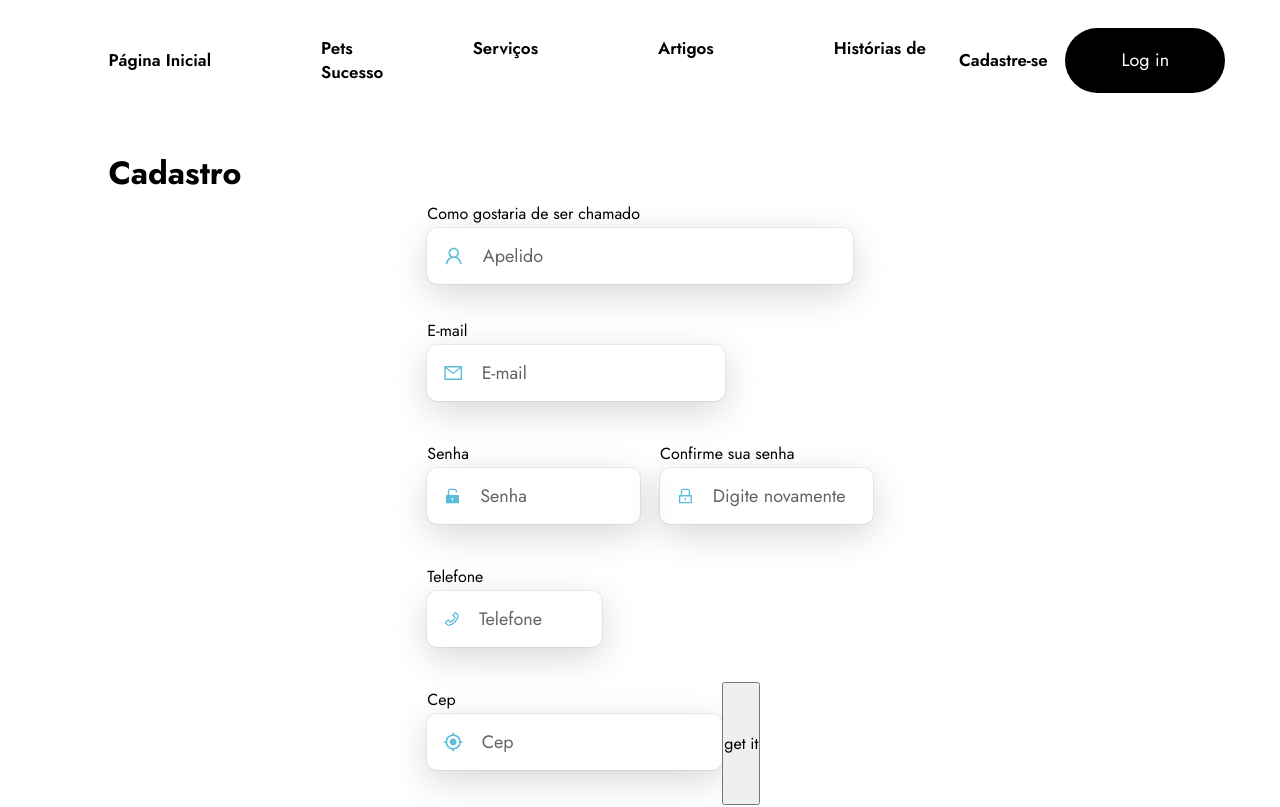
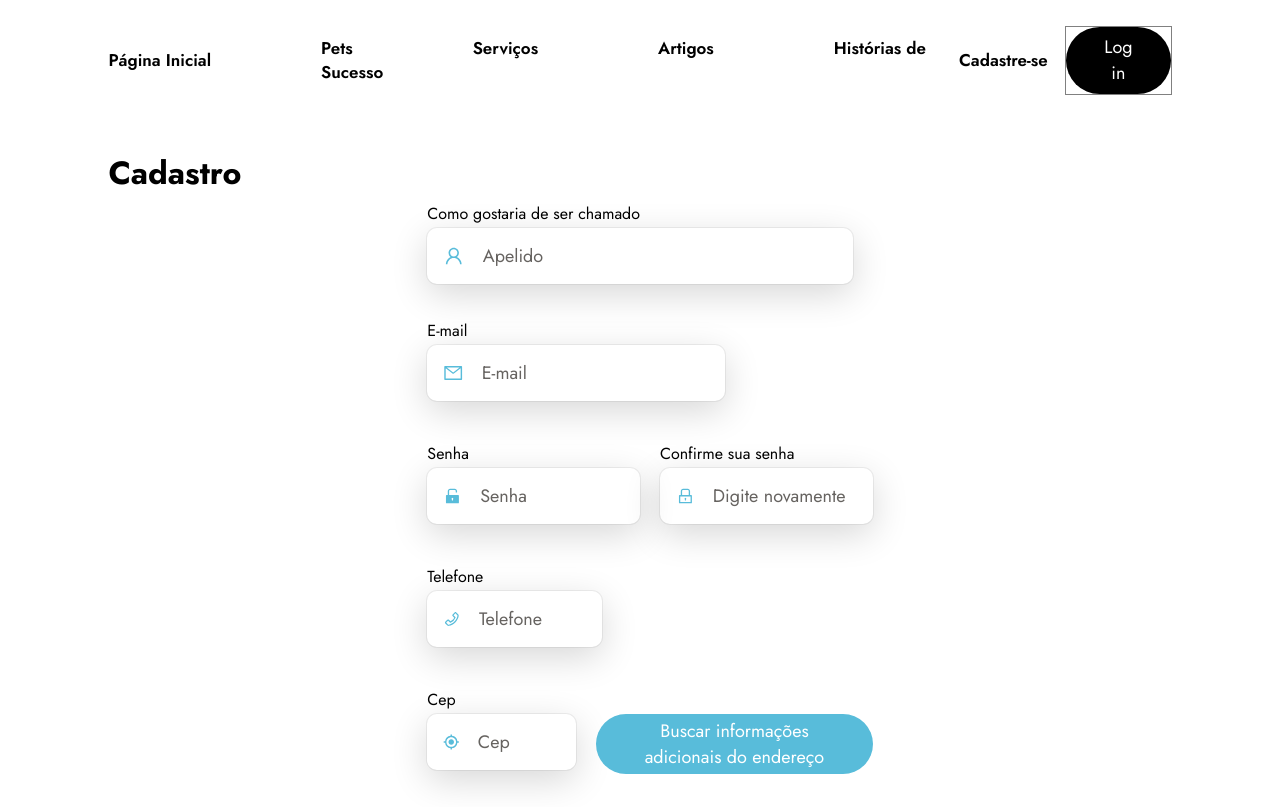
Before and after one commit to claudiobarsante/adopt-a-pet, a Next.js app: page /account/signup in a window 1280 px wide. Shown: the top 807 px of the page. Built offline with nearby package versions, Linux system fonts and the light colour scheme; no server answers.

Commit message:
feat: size, textColor and background color added to <Button/>

```diff
--- a/src/components/Button/index.tsx
+++ b/src/components/Button/index.tsx
@@ -3,11 +3,28 @@ import { ButtonHTMLAttributes } from 'react';
 import * as S from './styles';
 
 //could use type rather than interface because it's not overwriting or extending
-//?interface Props extends ButtonHTMLAttributes<HTMLButtonElement> {}
-type Props = ButtonHTMLAttributes<HTMLButtonElement>;
+interface Props extends ButtonHTMLAttributes<HTMLButtonElement> {
+  backgroundColor: 'black' | 'blue' | 'pink' | 'yellow' | 'purple';
+  textColor: 'white' | 'black' | 'blue' | 'pink' | 'yellow' | 'purple';
+  size: 'small' | 'medium' | 'large';
+}
+//type Props = ButtonHTMLAttributes<HTMLButtonElement>;
 
-const Button = ({ children, ...rest }: Props) => (
-  <S.Container {...rest}>{children}</S.Container>
+const Button = ({
+  backgroundColor,
+  textColor,
+  size,
+  children,
+  ...rest
+}: Props) => (
+  <S.Container
+    backgroundColor={backgroundColor}
+    textColor={textColor}
+    size={size}
+    {...rest}
+  >
+    {children}
+  </S.Container>
 );
 
 export default Button;
--- a/src/components/Button/styles.ts
+++ b/src/components/Button/styles.ts
@@ -1,17 +1,38 @@
 import styled from 'styled-components';
 
-export const Container = styled.button`
+type ButtonProps = {
+  backgroundColor: 'black' | 'blue' | 'pink' | 'yellow' | 'purple';
+  textColor: 'white' | 'black' | 'blue' | 'pink' | 'yellow' | 'purple';
+  size: 'small' | 'medium' | 'large';
+};
+
+const colorMaps = {
+  black: '--color-primary',
+  blue: '--color-light-blue',
+  pink: '--color-pink',
+  purple: '--color-purple',
+  white: '--color-default-button-text',
+  yellow: '--color-mustard'
+};
+
+const sizeMaps = {
+  small: 5.6,
+  medium: 6.7,
+  large: 8.5
+};
+
+export const Container = styled.button<ButtonProps>`
   display: flex;
   align-items: center;
   justify-content: center;
 
-  height: 6.5rem;
-  width: 16rem;
+  height: ${(props) => sizeMaps[props.size]}rem;
+  width: 100%;
 
-  background: var(--color-primary);
+  background: var(${(props) => colorMaps[props.backgroundColor]});
   border-radius: 5rem;
   border: 0;
-  color: var(--color-button-text);
+  color: var(${(props) => colorMaps[props.textColor]});
   font-size: 1.8rem;
   font-weight: 400;
   //letter-spacing: 0.2rem;
--- a/src/components/Nav-Bar/index.tsx
+++ b/src/components/Nav-Bar/index.tsx
@@ -17,7 +17,9 @@ const Navbar = () => {
         <ActiveLink href="/account/signup" name="Cadastre-se" />
       </S.SignUpContainer>
       <S.LoginContainer>
-        <Button>Log in</Button>
+        <Button backgroundColor="black" textColor="white" size="medium">
+          Log in
+        </Button>
       </S.LoginContainer>
     </S.Header>
   );
--- a/src/components/Nav-Bar/styles.ts
+++ b/src/components/Nav-Bar/styles.ts
@@ -45,6 +45,7 @@ export const SignUpContainer = styled.div`
 `;
 
 export const LoginContainer = styled.div`
-  //border: 1px solid gray;
+  border: 1px solid gray;
+  fit-content: ;
   //grid-area: login;
 `;
--- a/src/components/SignUp-Form/index.tsx
+++ b/src/components/SignUp-Form/index.tsx
@@ -22,6 +22,7 @@ import { useAuth } from 'context/auth';
 import { BRAZIL_STATES } from 'helpers/utils';
 import { INITIAL_VALUES, SignUpSchema } from 'helpers/sign-up/formik';
 import * as S from './styles';
+import Button from 'components/Button';
 
 type InfoParams = {
   setFieldValue: (
@@ -139,7 +140,10 @@ const SignUpForm = () => {
                   maxLength={8}
                   label="Cep"
                 />
-                <button
+                <Button
+                  backgroundColor="blue"
+                  textColor="white"
+                  size="small"
                   onClick={(event) =>
                     handleGetInfo({
                       setFieldValue,
@@ -148,8 +152,8 @@ const SignUpForm = () => {
                     })
                   }
                 >
-                  get it{' '}
-                </button>
+                  Buscar informações adicionais do endereço
+                </Button>
               </S.ZipcodeContainer>
               <Input
                 name="state"
--- a/src/components/SignUp-Form/styles.ts
+++ b/src/components/SignUp-Form/styles.ts
@@ -19,5 +19,10 @@ export const PhoneContainer = styled.div`
 `;
 
 export const ZipcodeContainer = styled.div`
-  display: flex;
+  display: grid;
+  grid-template-columns: 35% 65%;
+  grid-gap: 2rem;
+
+  justify-items: center;
+  align-items: center;
 `;
--- a/src/styles/global.ts
+++ b/src/styles/global.ts
@@ -3,18 +3,18 @@ import { createGlobalStyle } from 'styled-components';
 const GlobalStyles = createGlobalStyle`
 
 :root{
-  --color-purple:#7b74c9;
-  --color-pink:#e577ce;
-  --color-light-blue:#58bcda;
-  --color-mustard:#ffc32e;
-  --color-light-grey: #d5d5d5;
-  --color-primary:#000000;
   --color-background-card:#fbf7f4;
-  --color-button-text:#fff;
-  --color-grey:#f3f2f2;
-  --color-success: #73bd73;
+  --color-default-button-text:#fff;
   --color-error:#c53030;
   --color-grey-hard:#666360;
+  --color-grey:#f3f2f2;
+  --color-light-blue:#58bcda;
+  --color-light-grey: #d5d5d5;
+  --color-mustard:#ffc32e;
+  --color-pink:#e577ce;
+  --color-primary:#000000;
+  --color-purple:#7b74c9;
+  --color-success: #73bd73;
 
 }
 
```
